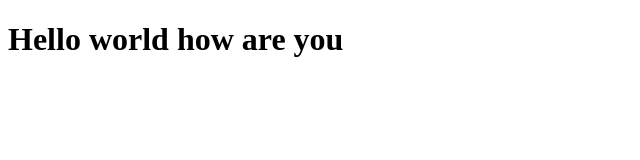
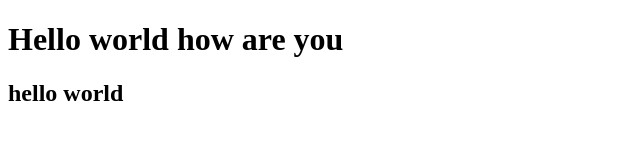
Before and after one commit to Meetr1008/Demo, a plain HTML site: page index.html in a window 1280 px wide. Shown: the whole page, without its empty margins (0-640 px from the left). Drawn offline with Linux system fonts and the light colour scheme.

Commit message:
change in index files h2

```diff
--- a/index.html
+++ b/index.html
@@ -7,6 +7,6 @@
 </head>
 <body>
     <h1>Hello world how are you </h1>
-    <h2></h2>
+    <h2>hello world</h2>
 </body>
 </html>
```
